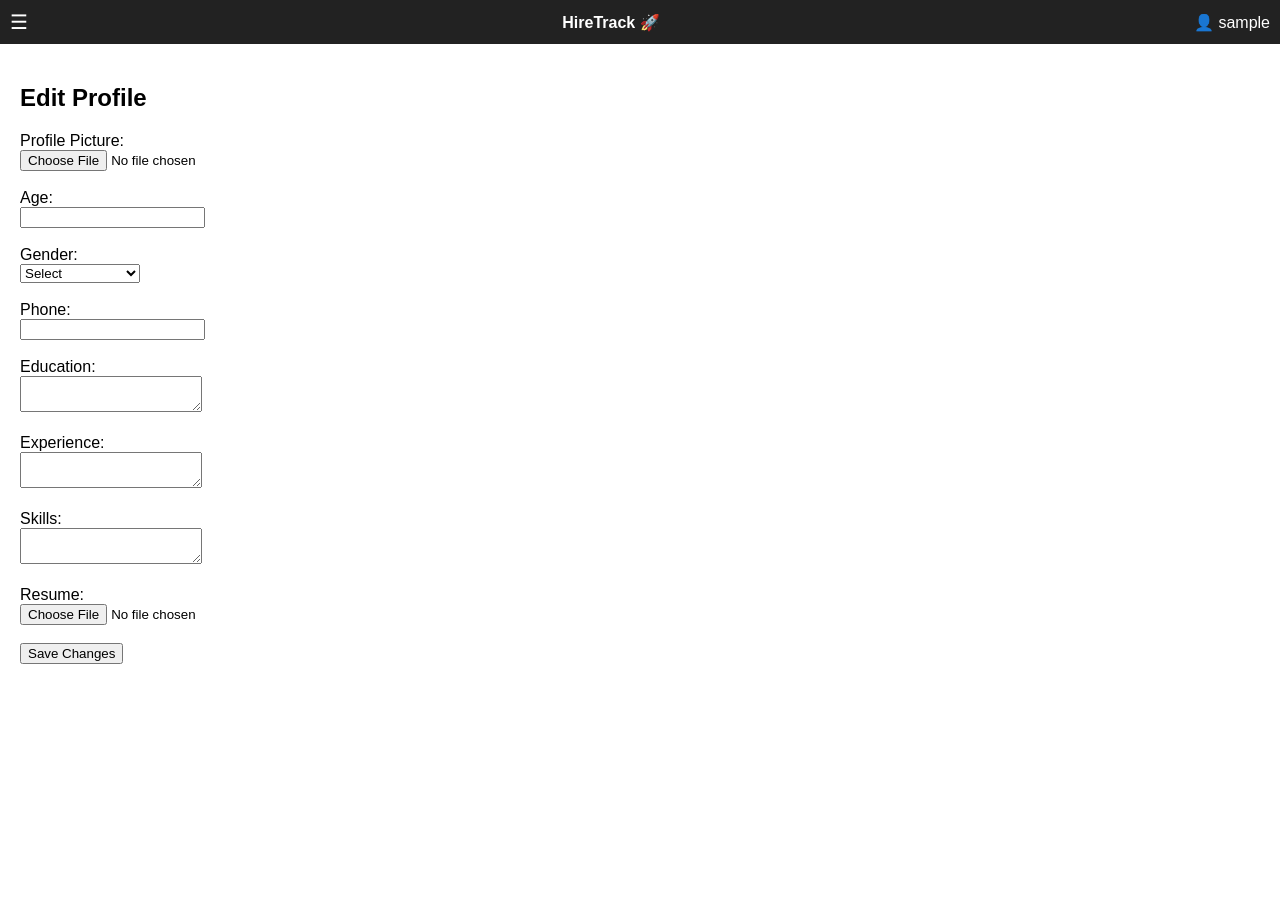
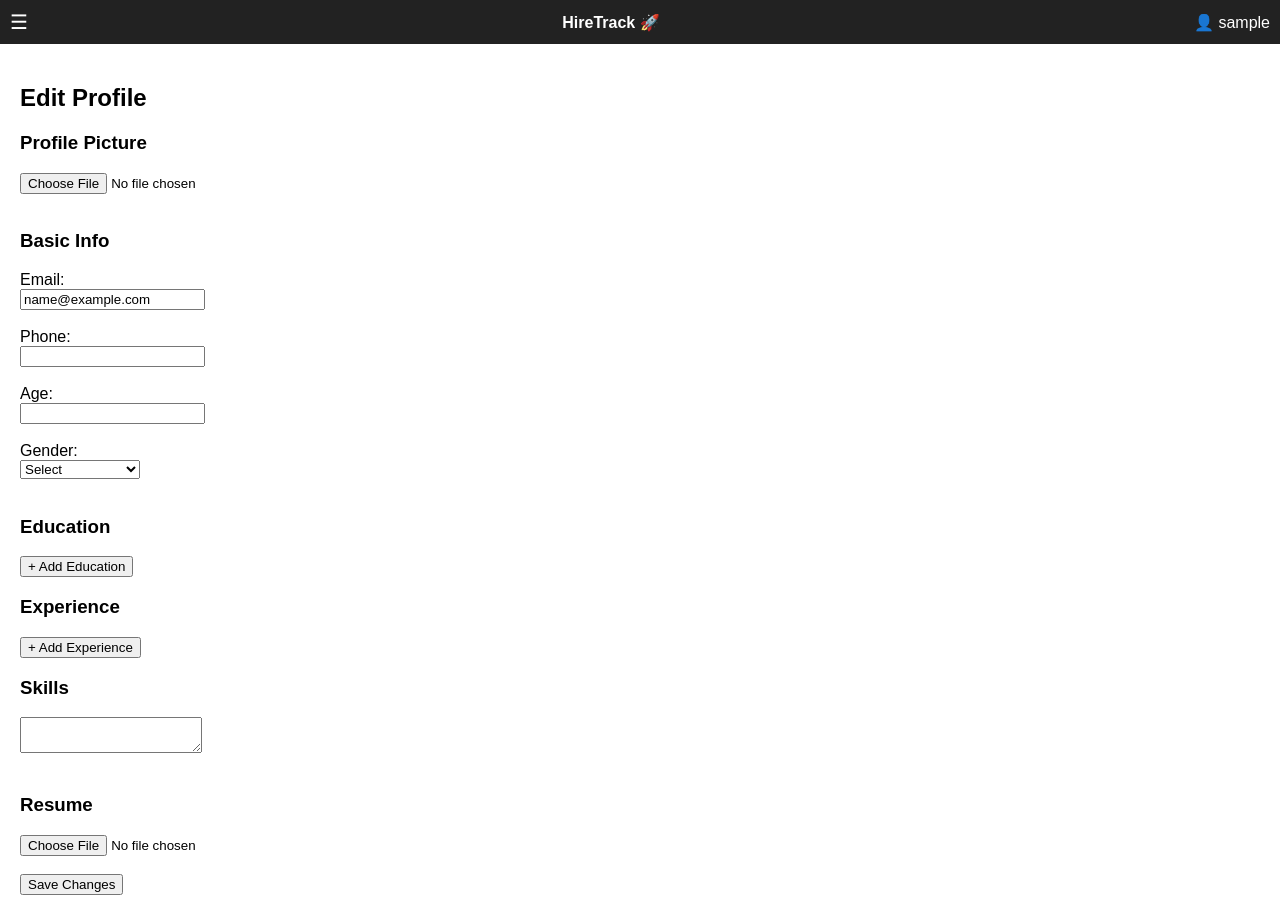
Before and after one commit to Shinu-Cherian/hiretrack, a Django app: page /profile/edit/ in a window 1280 px wide. Before the commit the page ends 664 px from the top, so only its background shows below. Run offline with Django 5.2, Linux system fonts and the light colour scheme; the visitor is signed in with stand-in values (Sample User, id 1); data comes from the database, SQL or seed files in the repository; data that the repository does not hold is empty.

Commit message:
updated edit profile page

```diff
--- a/tracker/models.py
+++ b/tracker/models.py
@@ -57,11 +57,51 @@ class Profile(models.Model):
     email = models.EmailField(blank=True)
 
     education = models.TextField(blank=True)
+    education_college = models.CharField(max_length=255, blank=True)
+    education_course = models.CharField(max_length=255, blank=True)
+    education_start = models.CharField(max_length=20, blank=True)
+    education_end = models.CharField(max_length=20, blank=True)
+
     experience = models.TextField(blank=True)
+    experience_company = models.CharField(max_length=255, blank=True)
+    experience_role = models.CharField(max_length=255, blank=True)
+    experience_start = models.CharField(max_length=20, blank=True)
+    experience_end = models.CharField(max_length=20, blank=True)
+    experience_desc = models.TextField(blank=True)
+
     skills = models.TextField(blank=True)
+
 
     resume = models.FileField(upload_to='resumes/', null=True, blank=True)
     profile_pic = models.ImageField(upload_to='profiles/', null=True, blank=True)
 
     def __str__(self):
         return self.user.username
+
+
+
+    # 🎓 MULTIPLE EDUCATION
+class Education(models.Model):
+    user = models.ForeignKey(User, on_delete=models.CASCADE)
+
+    college = models.CharField(max_length=255)
+    course = models.CharField(max_length=255)
+    start_year = models.CharField(max_length=20)
+    end_year = models.CharField(max_length=20)
+
+    def __str__(self):
+        return self.college
+
+
+# 💼 MULTIPLE EXPERIENCE
+class Experience(models.Model):
+    user = models.ForeignKey(User, on_delete=models.CASCADE)
+
+    company = models.CharField(max_length=255)
+    role = models.CharField(max_length=255)
+    start_date = models.CharField(max_length=20)
+    end_date = models.CharField(max_length=20)
+    description = models.TextField()
+
+    def __str__(self):
+        return self.company
--- a/tracker/templates/edit_profile.html
+++ b/tracker/templates/edit_profile.html
@@ -7,37 +7,31 @@
 <form method="POST" enctype="multipart/form-data">
     {% csrf_token %}
 
-    <!-- 👤 IMAGE PREVIEW -->
+    <!-- 👤 PROFILE PIC -->
+    <h3>Profile Picture</h3>
+
+    {% if form.instance.profile_pic %}
+        <img src="{{ form.instance.profile_pic.url }}" width="120" style="border-radius:50%;"><br><br>
+        <button type="button" onclick="confirmRemove()">Remove Profile Picture</button><br><br>
+    {% endif %}
+
+    <input type="file" name="profile_pic"><br><br>
+
+    <input type="hidden" name="remove_profile_pic" id="removePic" value="false">
 
 
-    <!-- 👤 CURRENT PROFILE PIC -->
-    {% if form.instance.profile_pic %}
-        <p><strong>Current Profile Picture:</strong></p>
-        <img src="{{ form.instance.profile_pic.url }}" width="120" style="border-radius:50%;">
-    {% endif %}
+    <!-- 👤 BASIC INFO -->
+    <h3>Basic Info</h3>
 
-    <!-- 📄 CURRENT RESUME -->
-    {% if form.instance.resume %}
-        <p>
-            <strong>Current Resume:</strong>
-            <a href="{{ form.instance.resume.url }}" target="_blank">View Resume</a>
-        </p>
-    {% endif %}
+    <label>Email:</label><br>
+    <input type="email" name="email" value="{{ form.instance.user.email }}"><br><br>
 
+    <label>Phone:</label><br>
+    <input type="text" name="phone" value="{{ form.instance.phone }}"><br><br>
 
-
-  <form method="POST" enctype="multipart/form-data">
-    {% csrf_token %}
-
-    <!-- 👤 PROFILE PIC -->
-    <label>Profile Picture:</label><br>
-    <input type="file" name="profile_pic"><br><br>
-
-    <!-- AGE -->
     <label>Age:</label><br>
     <input type="number" name="age" value="{{ form.instance.age }}"><br><br>
 
-    <!-- GENDER -->
     <label>Gender:</label><br>
     <select name="gender">
         <option value="">Select</option>
@@ -47,44 +41,167 @@
         <option value="prefer_not" {% if form.instance.gender == "prefer_not" %}selected{% endif %}>Prefer not to say</option>
     </select><br><br>
 
-    <!-- PHONE -->
-    <label>Phone:</label><br>
-    <input type="text" name="phone" value="{{ form.instance.phone }}"><br><br>
 
-    <!-- EDUCATION -->
-    <label>Education:</label><br>
-    <textarea name="education">{{ form.instance.education }}</textarea><br><br>
+   <h3>Education</h3>
 
-    <!-- EXPERIENCE -->
-    <label>Experience:</label><br>
-    <textarea name="experience">{{ form.instance.experience }}</textarea><br><br>
+<div id="education-container">
 
-    <!-- SKILLS -->
-    <label>Skills:</label><br>
+    {% for edu in educations %}
+    <div class="education-block">
+
+        <label>College:</label><br>
+        <input type="text" name="education_college" value="{{ edu.college }}"><br><br>
+
+        <label>Course:</label><br>
+        <input type="text" name="education_course" value="{{ edu.course }}"><br><br>
+
+        <label>Start Year:</label><br>
+        <input type="text" name="education_start" value="{{ edu.start_year }}"><br><br>
+
+        <label>End Year:</label><br>
+        <input type="text" name="education_end" value="{{ edu.end_year }}"><br><br>
+
+        <button type="button" onclick="removeBlock(this)">Remove</button>
+
+        <hr>
+    </div>
+    {% endfor %}
+
+</div>
+
+<button type="button" onclick="addEducation()">+ Add Education</button>
+
+    <h3>Experience</h3>
+
+<div id="experience-container">
+
+    {% for exp in experiences %}
+    <div class="experience-block">
+
+        <label>Company:</label><br>
+        <input type="text" name="experience_company" value="{{ exp.company }}"><br><br>
+
+        <label>Role:</label><br>
+        <input type="text" name="experience_role" value="{{ exp.role }}"><br><br>
+
+        <label>Start Date:</label><br>
+        <input type="text" name="experience_start" value="{{ exp.start_date }}"><br><br>
+
+        <label>End Date:</label><br>
+        <input type="text" name="experience_end" value="{{ exp.end_date }}"><br><br>
+
+        <label>Description:</label><br>
+        <textarea name="experience_desc">{{ exp.description }}</textarea><br><br>
+
+        <button type="button" onclick="removeBlock(this)">Remove</button>
+
+        <hr>
+    </div>
+    {% endfor %}
+
+</div>
+
+<button type="button" onclick="addExperience()">+ Add Experience</button>
+
+
+    <!-- 🛠 SKILLS -->
+    <h3>Skills</h3>
     <textarea name="skills">{{ form.instance.skills }}</textarea><br><br>
 
-    <!-- RESUME -->
-    <label>Resume:</label><br>
+
+    <!-- 📄 RESUME -->
+    <h3>Resume</h3>
+
+    {% if form.instance.resume %}
+        <a href="{{ form.instance.resume.url }}" target="_blank">View Resume</a><br><br>
+    {% endif %}
+
     <input type="file" name="resume"><br><br>
 
+
     <button type="submit">Save Changes</button>
+
 </form>
+
+
+<script>
+function confirmRemove() {
+    if (confirm("Are you sure you want to remove the profile picture?")) {
+        document.getElementById("removePic").value = "true";
+        document.querySelector("form").submit();
+    }
+}
+</script>
+
+
 
 
 
 <script>
-    const input = document.querySelector('input[type="file"]');
-    const preview = document.getElementById('preview');
+function addEducation() {
+    const container = document.getElementById("education-container");
 
-    input.addEventListener('change', function () {
-        const file = this.files[0];
-        if (file) {
-            preview.style.display = "block";
-            preview.src = URL.createObjectURL(file);
-        }
-    });
+    const newBlock = `
+        <div class="education-block">
+
+            <label>College:</label><br>
+            <input type="text" name="education_college"><br><br>
+
+            <label>Course:</label><br>
+            <input type="text" name="education_course"><br><br>
+
+            <label>Start Year:</label><br>
+            <input type="text" name="education_start"><br><br>
+
+            <label>End Year:</label><br>
+            <input type="text" name="education_end"><br><br>
+
+            <button type="button" onclick="removeBlock(this)">Remove</button>
+
+            <hr>
+        </div>
+    `;
+
+    container.insertAdjacentHTML('beforeend', newBlock);
+}
+
+// 🗑 REMOVE BLOCK FUNCTION
+function removeBlock(button) {
+    button.parentElement.remove();
+}
 </script>
 
 
+<script>
+function addExperience() {
+    const container = document.getElementById("experience-container");
+
+    const newBlock = `
+        <div class="experience-block">
+
+            <label>Company:</label><br>
+            <input type="text" name="experience_company"><br><br>
+
+            <label>Role:</label><br>
+            <input type="text" name="experience_role"><br><br>
+
+            <label>Start Date:</label><br>
+            <input type="text" name="experience_start"><br><br>
+
+            <label>End Date:</label><br>
+            <input type="text" name="experience_end"><br><br>
+
+            <label>Description:</label><br>
+            <textarea name="experience_desc"></textarea><br><br>
+
+            <button type="button" onclick="removeBlock(this)">Remove</button>
+
+            <hr>
+        </div>
+    `;
+
+    container.insertAdjacentHTML('beforeend', newBlock);
+}
+</script>
 
 {% endblock %}
--- a/tracker/views.py
+++ b/tracker/views.py
@@ -1,5 +1,5 @@
 from django.shortcuts import render,redirect
-from .models import Job,Referral,Profile
+from .models import Job,Referral,Profile,Education,Experience
 from django.db.models import Q
 from datetime import datetime, timedelta
 from datetime import date
@@ -313,15 +313,84 @@ def edit_profile(request):
     profile, created = Profile.objects.get_or_create(user=request.user)
 
     if request.method == 'POST':
+
+        # 🗑 REMOVE PROFILE PIC
+        if request.POST.get('remove_profile_pic') == "true":
+            if profile.profile_pic:
+                profile.profile_pic.delete(save=False)
+            profile.profile_pic = None
+            profile.save()
+            return redirect('profile')
+
         form = ProfileForm(request.POST, request.FILES, instance=profile)
+
         if form.is_valid():
-            form.save()
-            return redirect('profile')   # save kazhinjal profile page il pokum
+            profile = form.save(commit=False)
+
+            # 📧 EMAIL UPDATE
+            profile.user.email = request.POST.get('email')
+            profile.user.save()
+
+            # 🎓 MULTIPLE EDUCATION SAVE
+
+            colleges = request.POST.getlist('education_college')
+            courses = request.POST.getlist('education_course')
+            starts = request.POST.getlist('education_start')
+            ends = request.POST.getlist('education_end')
+
+            # 🔥 old education delete
+            Education.objects.filter(user=request.user).delete()
+
+            # 🔥 new education save
+            for i in range(len(colleges)):
+                if colleges[i]:  # skip empty
+                    Education.objects.create(
+                        user=request.user,
+                        college=colleges[i],
+                        course=courses[i],
+                        start_year=starts[i],
+                        end_year=ends[i]
+                    )
+            # 💼 MULTIPLE EXPERIENCE SAVE
+
+            companies = request.POST.getlist('experience_company')
+            roles = request.POST.getlist('experience_role')
+            starts = request.POST.getlist('experience_start')
+            ends = request.POST.getlist('experience_end')
+            descs = request.POST.getlist('experience_desc')
+
+                # old experience delete
+            Experience.objects.filter(user=request.user).delete()
+
+                # save new
+            for i in range(len(companies)):
+                if companies[i]:
+                    Experience.objects.create(
+                        user=request.user,
+                        company=companies[i],
+                        role=roles[i],
+                        start_date=starts[i],
+                        end_date=ends[i],
+                        description=descs[i]
+                    )
+            profile.save()
+            return redirect('profile')
+
     else:
+        # 🔥 THIS LINE FIXES YOUR ERROR
         form = ProfileForm(instance=profile)
 
-    return render(request, 'edit_profile.html', {'form': form})
 
+    # 🔥 THIS MUST BE OUTSIDE IF
+    educations = Education.objects.filter(user=request.user)
+    experiences = Experience.objects.filter(user=request.user)
+
+
+    return render(request, 'edit_profile.html', {
+    'form': form,
+    'educations': educations,
+    'experiences': experiences
+})
 
 @login_required
 def settings_view(request):
```
Also changed, not shown: tracker/templates/profile.html (+23 -6 lines), media/profiles/logo-03.cc5e5332.png (added), media/profiles/logo-03_AD6XpnR.cc5e5332.png (added), media/profiles/shinu_photo.jpg (added), tracker/migrations/0009_profile_education_college_profile_education_course_and_more.py (added), tracker/migrations/0010_education_experience.py (added), 1 other file.
